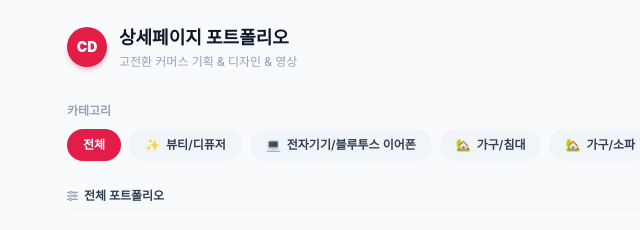
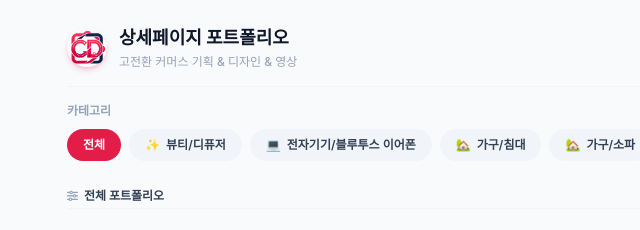
Before and after one commit to lsljw65/my-ecom, a plain HTML site: page index.html in a window 1280 px wide. Shown: the top 230 px of the page, 13-653 px from the left. Drawn offline with nearby package versions, Linux system fonts and the light colour scheme; a web font is replaced by a local one.

Commit message:
Update index.html

```diff
--- a/index.html
+++ b/index.html
@@ -44,8 +44,8 @@
     <!-- 1. 상단 헤더 영역 -->
     <header class="flex items-center justify-between pb-4 border-b border-slate-100 dark:border-slate-800">
       <div class="flex items-center space-x-3">
-        <div class="w-10 h-10 rounded-full bg-brand-600 text-white font-black text-sm flex items-center justify-center shadow-md shadow-brand-600/20">
-          CD
+        <div class="w-10 h-10 rounded-full  text-white font-black text-sm flex items-center justify-center shadow-md shadow-brand-600/20">
+          <img src=./images/cd_logo.png width="100%">
         </div>
         <div>
           <h1 class="text-base md:text-lg font-bold text-slate-900 dark:text-white leading-tight">상세페이지 포트폴리오</h1>
```
